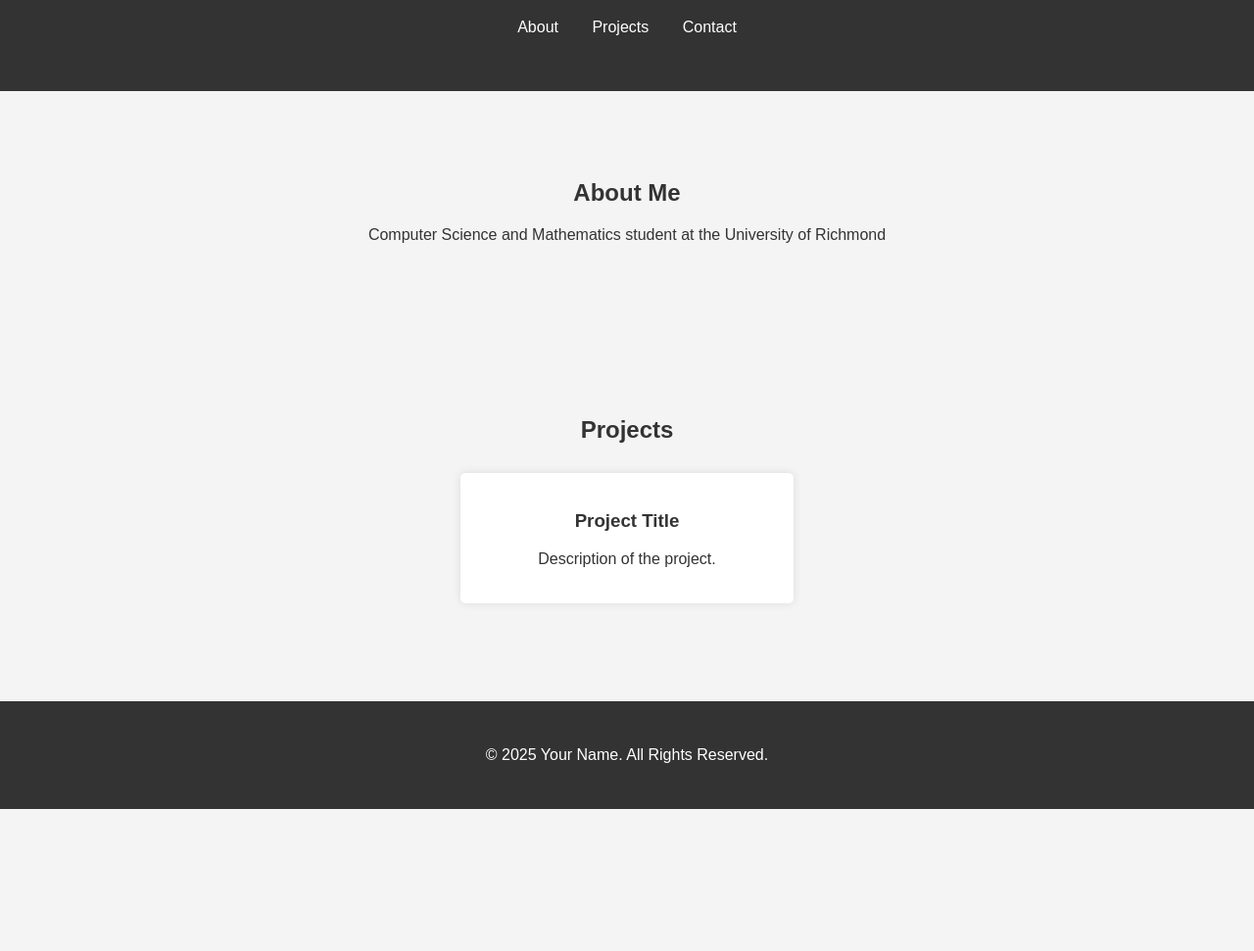
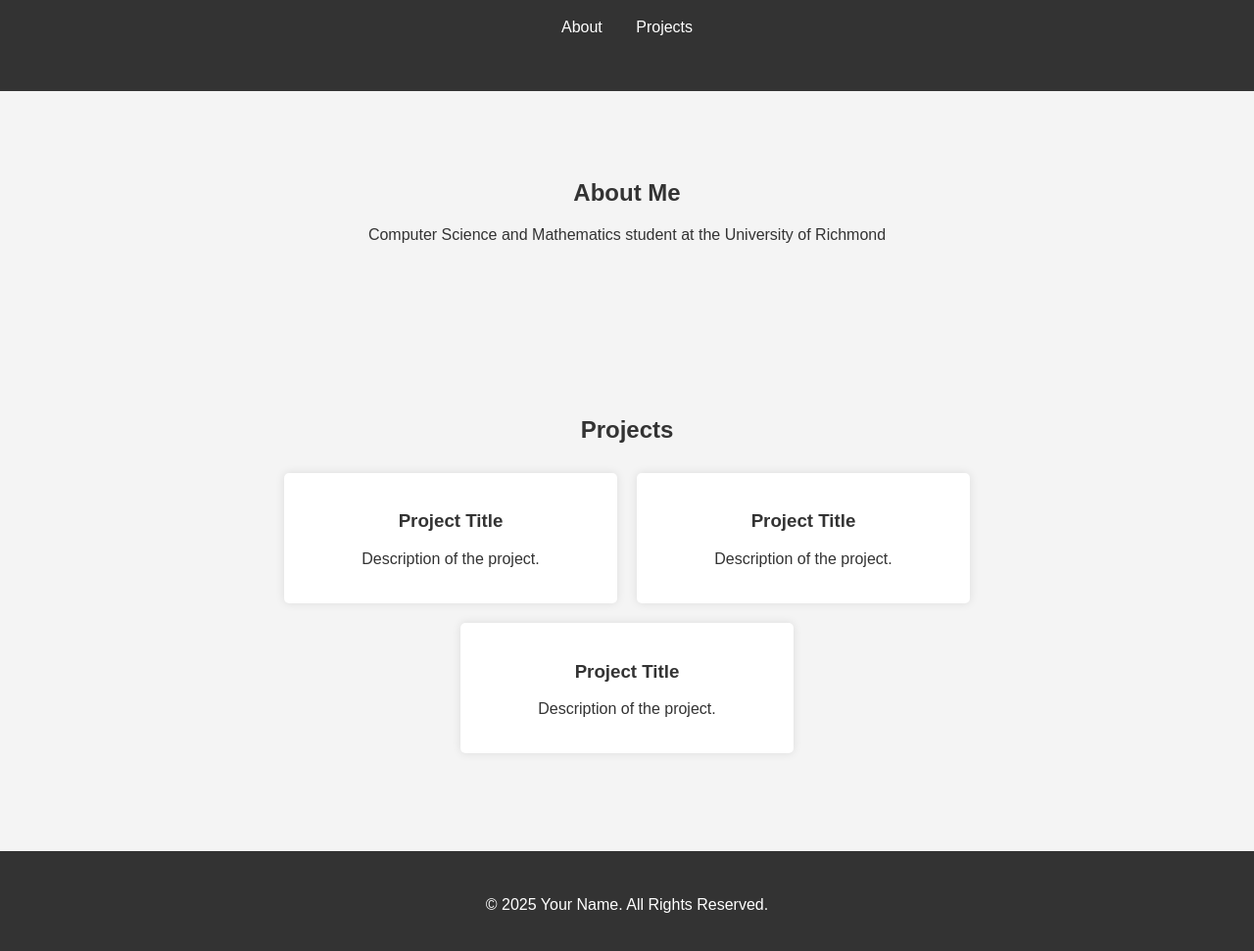
Before and after one commit to kvsym/kvsym.github.io, a plain HTML site: page index.html in a window 1280 px wide. Shown: the part 101-1072 px from the top of the page at 98% size. Before the commit the page ends 927 px from the top, so only its background shows below. Drawn offline with Linux system fonts and the light colour scheme; a script that the page names is missing.

Commit message:
Update index.html

```diff
--- a/index.html
+++ b/index.html
@@ -15,7 +15,6 @@
                 <ul>
                     <li><a href="#about">About</a></li>
                     <li><a href="#projects">Projects</a></li>
-                    <li><a href="#contact">Contact</a></li>
                 </ul>
             </nav>
         </div>
@@ -36,6 +35,16 @@
                     <h3>Project Title</h3>
                     <p>Description of the project.</p>
                 </div>
+                <div class="project">
+                    <h3>Project Title</h3>
+                    <p>Description of the project.</p>
+                </div>
+                <div class="project">
+                    <h3>Project Title</h3>
+                    <p>Description of the project.</p>
+                </div>
+
+
             </div>
         </div>
     </section>
```
